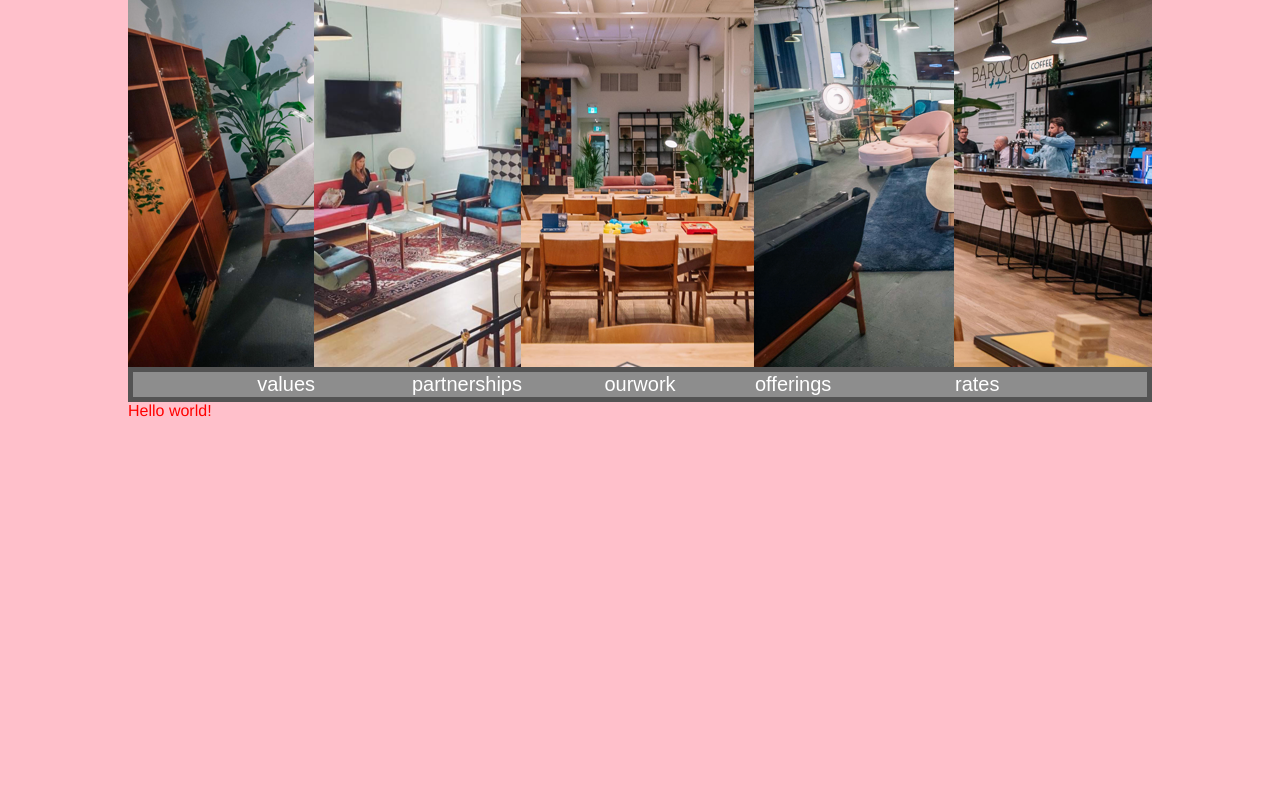
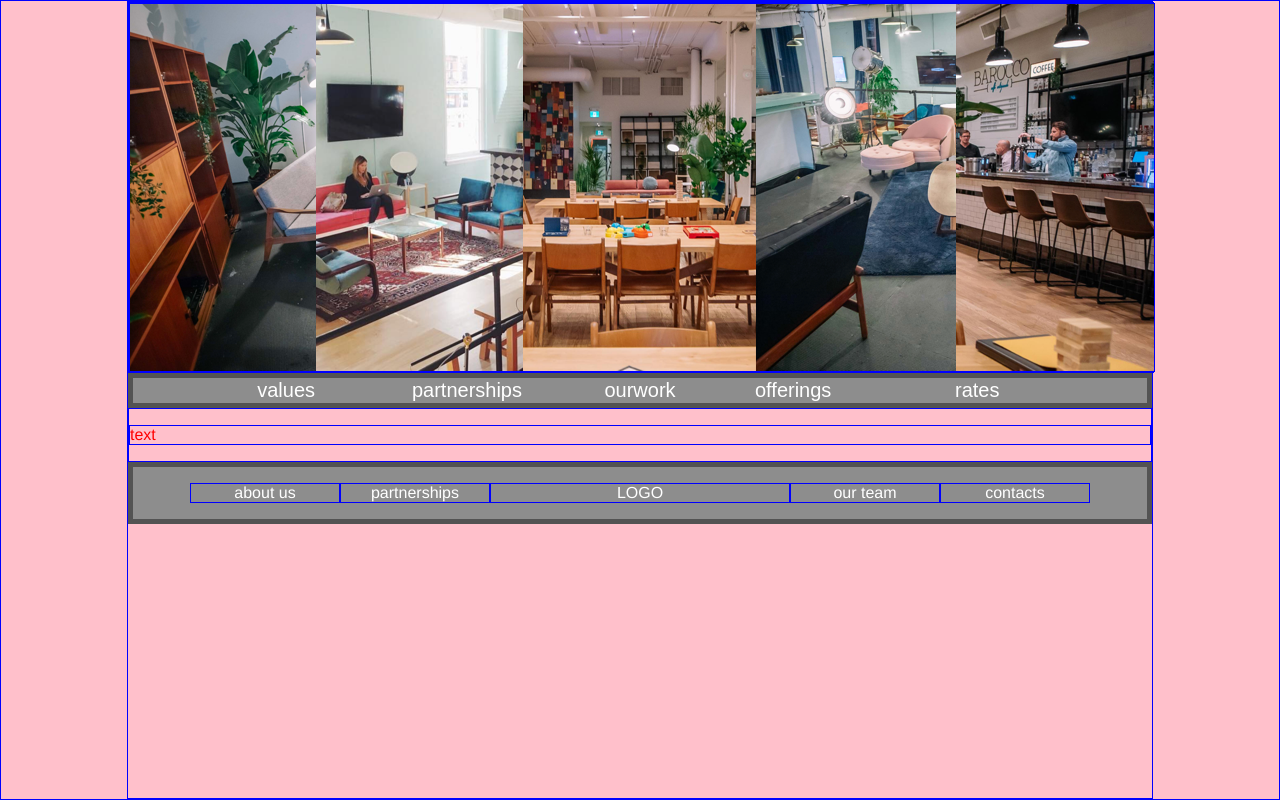
Before and after one commit to SlaterJamesSmith/co-working-project, a website built with webpack: page src/index.html in a window 1280 px wide. Built offline with nearby package versions, Linux system fonts and the light colour scheme.

Commit message:
add styling for footer

```diff
--- a/src/index.html
+++ b/src/index.html
@@ -13,8 +13,18 @@
       <button type="button" name="button" class="menu-btn" id="rates">rates</button>
     </div>
     <div class="content">
+      <p>text</p>
+    </div>
 
+
+    <div class="footer">
+      <p>about us</p>
+      <p>partnerships</p>
+      <p>LOGO</p>
+      <p>our team</p>
+      <p>contacts</p>
     </div>
-    <div>Hello world!</div>
+
+
   </body>
 </html>
--- a/src/sass/styles.scss
+++ b/src/sass/styles.scss
@@ -1,9 +1,9 @@
 $font-stack: Helvetica, sans-serif;
 $primary-font-color: red;
 
-// * {
-//   border: 1px solid blue;
-// }
+* {
+  border: 1px solid blue;
+}
 
 body {
   font: 100% $font-stack;
@@ -21,14 +21,17 @@ body {
   margin: 0 auto;
 }
 
+$menuColor: #8D8D8D;
+$menuBorder: #535353;
+
 .menu {
   width: 1014px;
   margin: 0 auto;
   display: grid;
   grid-template-columns: 200px 200px 230px 200px 200px;
   justify-content: center;
-  border: 5px solid #535353;
-  background-color: #8D8D8D;
+  border: 5px solid $menuBorder;
+  background-color: $menuColor;
 }
 
 .menu-btn {
@@ -38,6 +41,21 @@ body {
   border: 0;
 }
 
+.footer {
+  display: grid;
+  grid-template-columns: 150px 150px 300px 150px 150px;
+  justify-content: center;
+  border: 5px solid $menuBorder;
+  background-color: $menuColor;
+  color: white;
+  text-align: center;
+}
+
+#offerings,
+#rates {
+  text-align: left;
+  padding-left: 0;
+}
 #partnerships{
   text-align: right;
   padding-right: 3px;
@@ -46,9 +64,3 @@ body {
   text-align: right;
   padding-right: 10px;
 }
-
-#offerings,
-#rates {
-  text-align: left;
-  padding-left: 0;
-}
```
